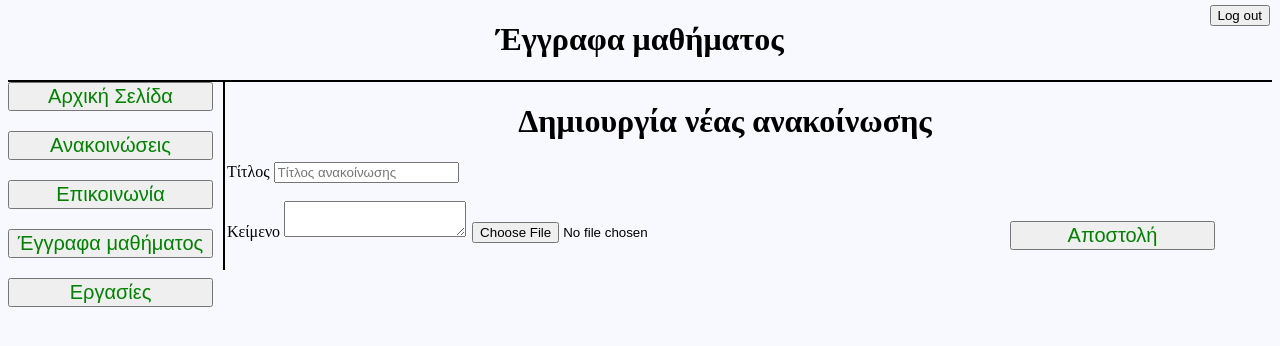
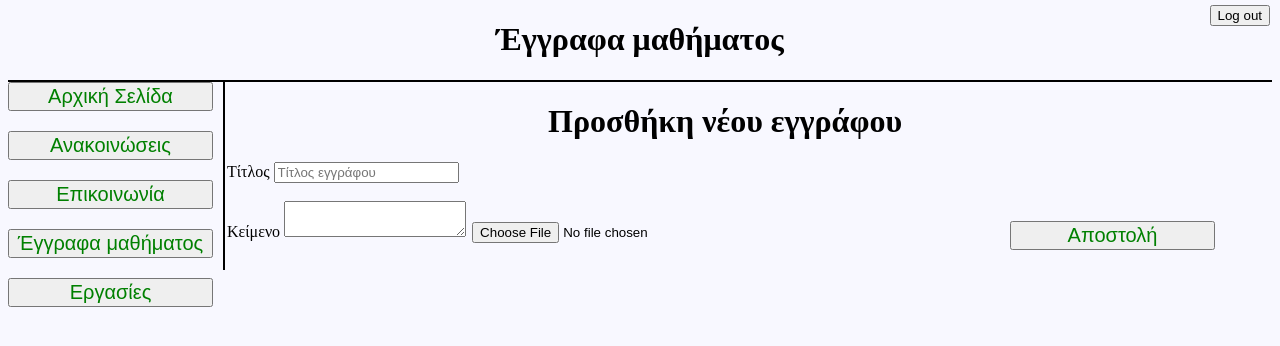
Before and after one commit to rrgeorgio/EPD, a PHP site: page /adddocument.html in a window 1280 px wide. Shown: the top 346 px of the page. Run offline with PHP 8.4, Linux system fonts and the light colour scheme; some libraries are stand-ins or nearby versions.

Commit message:
Fixed some minor issues

```diff
--- a/addannouncement.html
+++ b/addannouncement.html
@@ -44,7 +44,7 @@
       </div>
 
       <div class="page-content">
-        <h1>Δημιουργία νέας ανακοίνωσης</h1>
+        <h1>Προσθήκη νέας ανακοίνωσης</h1>
         <form action="upload.php" method="post">
         <label class="form" for="title">Τίτλος</label>
         <input type="text" name="title" id="anntitle" placeholder="Τίτλος ανακοίνωσης" required></br></br>
--- a/adddocument.html
+++ b/adddocument.html
@@ -44,10 +44,10 @@
       </div>
 
       <div class="page-content">
-        <h1>Δημιουργία νέας ανακοίνωσης</h1>
+        <h1>Προσθήκη νέου εγγράφου</h1>
         <form action="upload.php" method="post" enctype="multipart/form-data">
         <label class="form" for="title">Τίτλος</label>
-        <input type="text" name="title" id="anntitle" placeholder="Τίτλος ανακοίνωσης" required></br></br>
+        <input type="text" name="title" id="anntitle" placeholder="Τίτλος εγγράφου" required></br></br>
         <label class="form" for="content">Κείμενο</label>
          <textarea name="content" id="editor"></textarea>
          <script>
--- a/addhomework.html
+++ b/addhomework.html
@@ -44,10 +44,10 @@
       </div>
 
       <div class="page-content">
-        <h1>Δημιουργία νέας ανακοίνωσης</h1>
+        <h1>Προσθήκη νέας εργασίας</h1>
         <form action="upload.php" method="post" enctype="multipart/form-data">
         <label class="form" for="title">Τίτλος</label>
-        <input type="text" name="title" id="anntitle" placeholder="Τίτλος ανακοίνωσης" required></br></br>
+        <input type="text" name="title" id="anntitle" placeholder="Τίτλος εργασίας" required></br></br>
         <label class="form" for="content">Κείμενο</label>
          <textarea name="content" id="editor"></textarea>
          <script>
--- a/css/pagestyle.css
+++ b/css/pagestyle.css
@@ -64,9 +64,6 @@ h1 {
   padding: 0;
   margin: 0;
 }
-.tutor_edit {
-  display: none;
-}
 .log_out {
   position: absolute;
   right: 10px;
```
